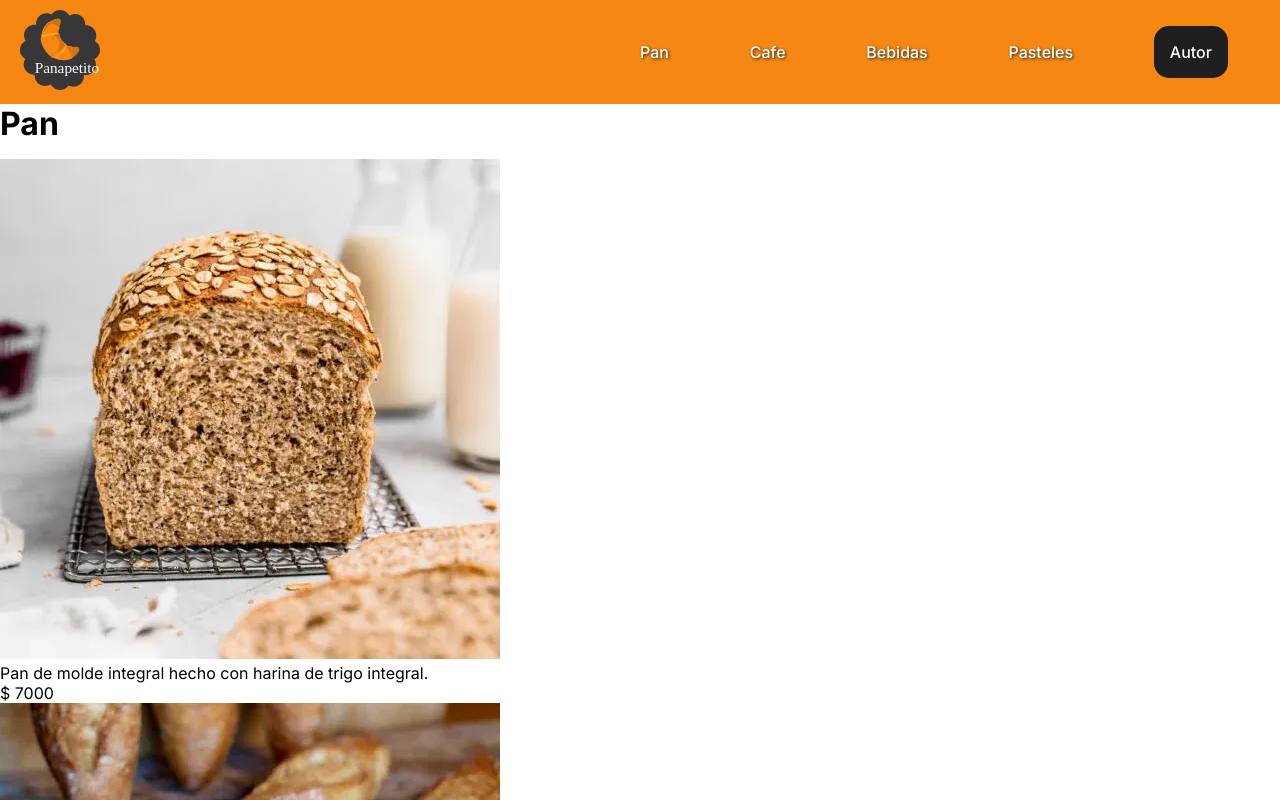
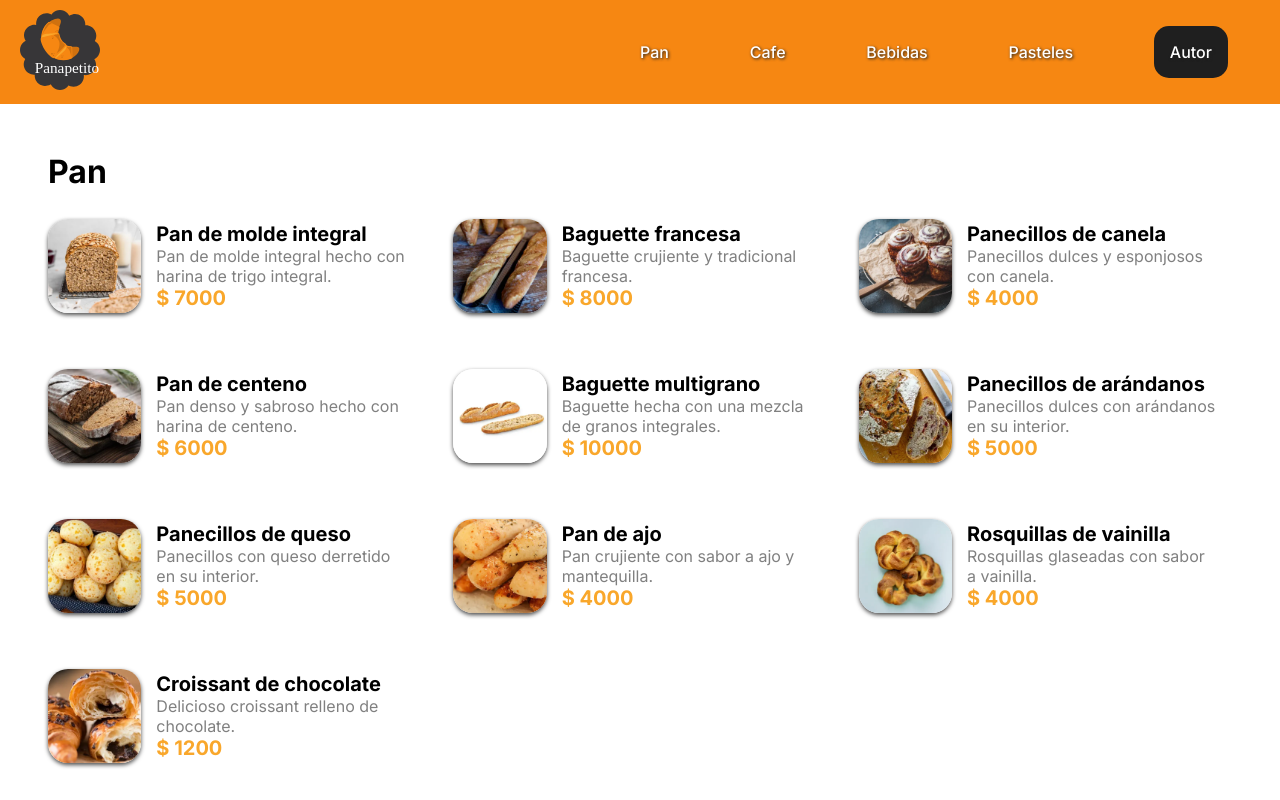
Before and after one commit to vivianaan/panapetito, a Vue app: page /pan in a window 1280 px wide. Shown: the top 800 px of the page. Built offline with nearby package versions, Linux system fonts and the light colour scheme.

Commit message:
Estilos css al componente de Productos

```diff
--- a/src/components/Productos.vue
+++ b/src/components/Productos.vue
@@ -2,12 +2,12 @@
     <div class="contenedor">
 
     <Titulo :titulo="props.categoria" />
-    <div class="producto">
+    <div class="productos">
         <div class="producto" v-for="producto in productos" :key="producto.id" >
             <img class="foto" :src="`/imagenes/${producto.imagen}`" alt="Producto">
             <div class="informacion">
                 <h3 class="titulo">
-                    {{producto.nombre}}
+                    {{producto.producto}}
                 </h3>
                 <p class="descripcion">
                     {{producto.descripcion}}
@@ -35,6 +35,55 @@
 
 watchEffect(() => {
     productos.value = listaProductos.filter((producto) => producto.categoria === props.categoria)
-
 })
 </script>
+
+<style scoped>
+.contenedor{
+    padding: 3rem;
+    margin-bottom: 2rem;
+}
+.productos {
+    display: grid;
+    grid-template-columns: repeat(3, 1fr);
+    gap: 2em;
+}
+.producto {
+    display: flex;
+    align-items: center;
+}
+.informacion {
+    padding: 15px;
+}
+.titulo{
+    font-size: 1.25rem;
+}
+.descripcion{
+    color: gray;
+    word-wrap: break-word;
+}
+.foto {
+    max-width: calc(100% / 4);
+    border-radius: 20px;
+    box-shadow: 0px 2px 4px rgb(76, 76, 76)
+}
+.precio{
+    color: #f9a72b;
+    font-weight: bold;
+    font-size: 1.25rem;
+}
+
+@media (max-width: 1024px) and (min-width: 768px) {
+    .productos {
+        grid-template-columns: repeat(2, 1fr);
+    }
+}
+
+@media (max-width: 768px) {
+    .productos {
+        grid-template-columns: repeat(1, 1fr);
+    }
+}
+
+
+</style>
```
